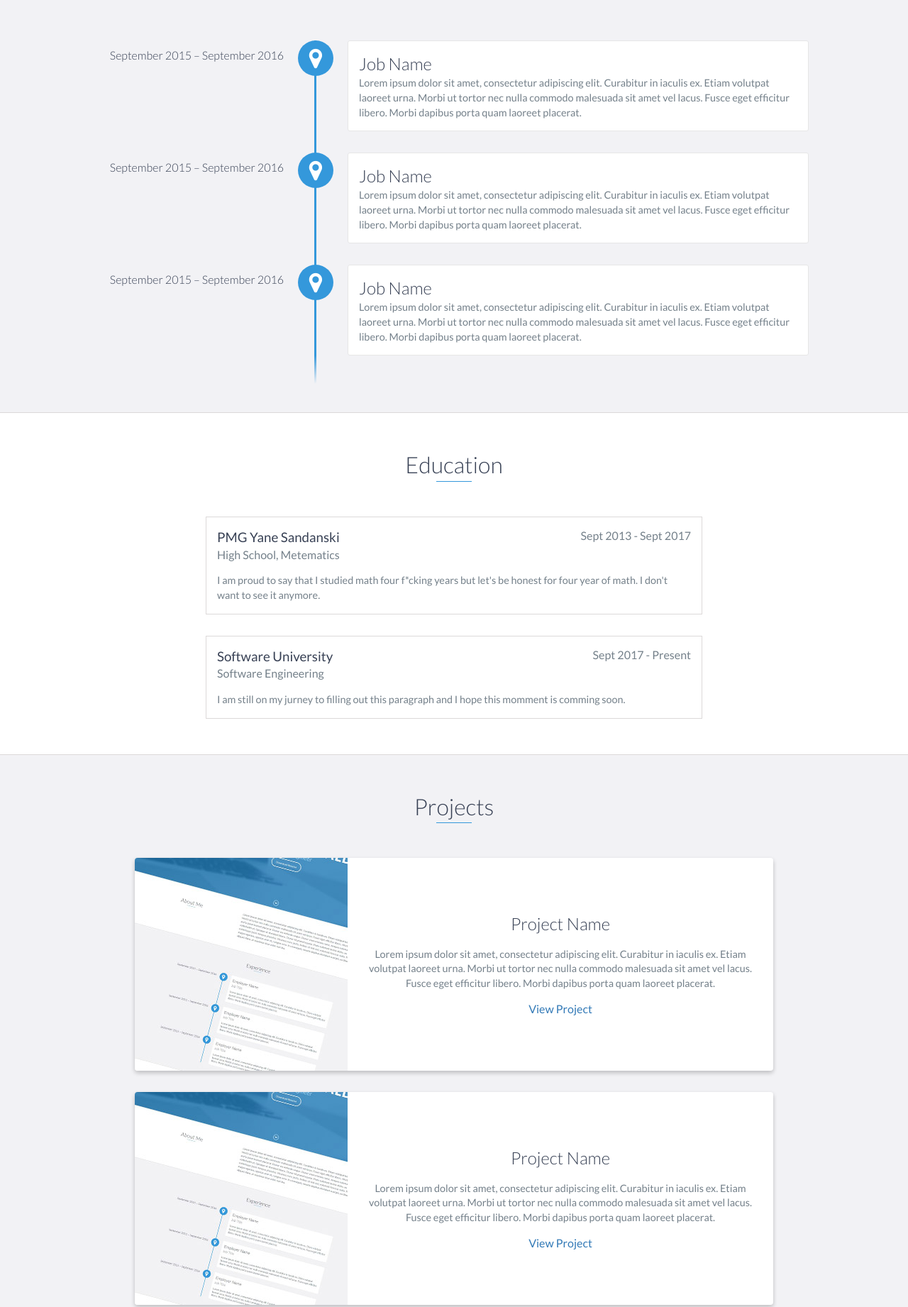
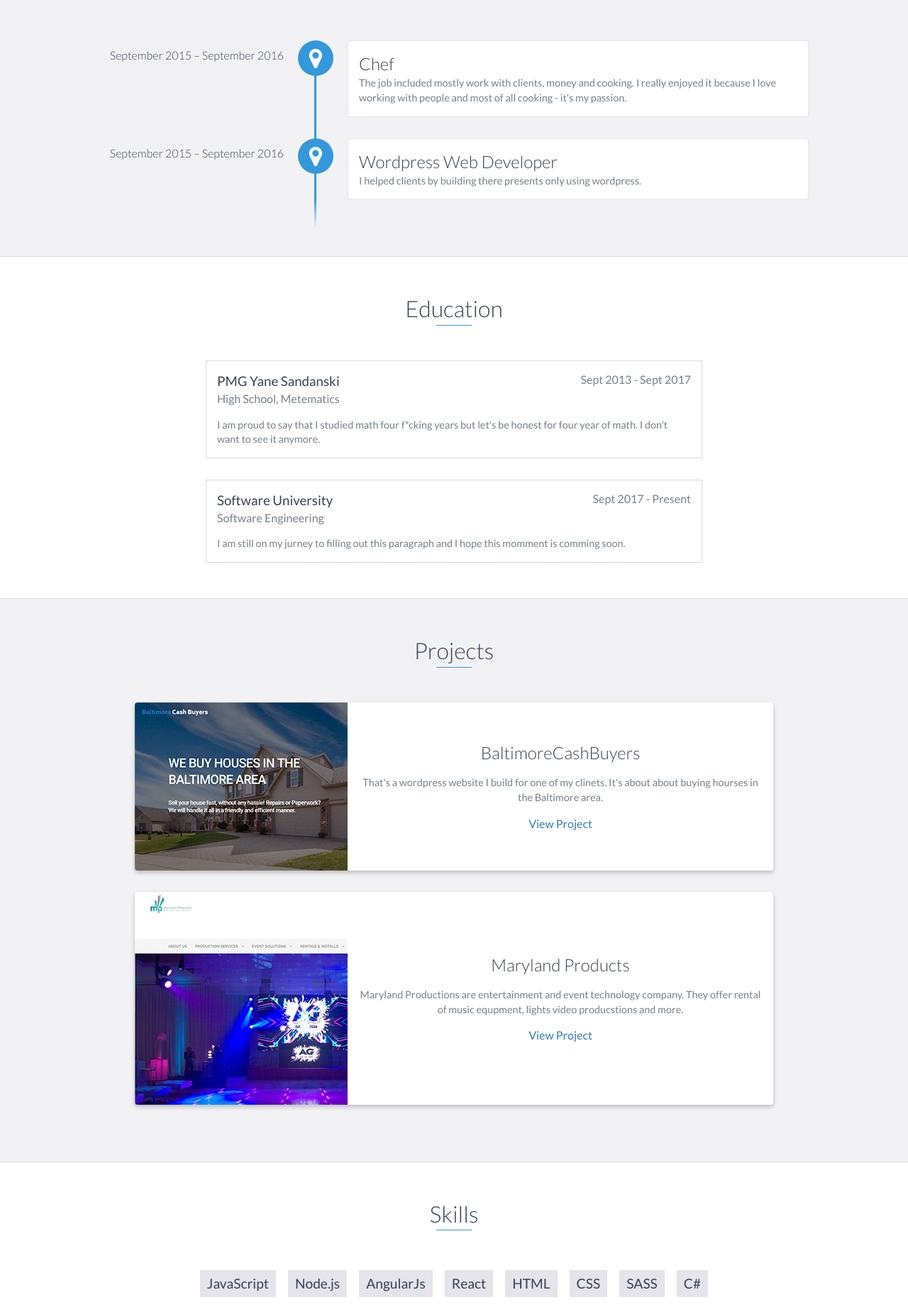
Before and after one commit to Menk98/css-advanced, a website: page index.html in a window 1280 px wide. Shown: the part 1141-2983 px from the top of the page at 71% size. Drawn offline with nearby package versions, Linux system fonts and the light colour scheme.

Commit message:
projects added

```diff
--- a/index.html
+++ b/index.html
@@ -50,7 +50,7 @@
         <div id="lead-content">
             <h1>Adem Menk</h1>
             <h2>Software Engineer</h2>
-            <a href="#" class="btn-rounded-white">Download Resume</a>
+            <a href="https://drive.google.com/uc?authuser=0&id=10bFTowWjicHJJRzivWyqQEMPO5uQDBd0&export=download" class="btn-rounded-white">Download Resume</a>
         </div>
         <!-- End #lead-content -->
 
@@ -85,23 +85,16 @@
         <h2 class="heading">Experience</h2>
         <div id="experience-timeline">
             <div data-date="September 2015 – September 2016">
-                <h3>Job Name</h3>
+                <h3>Chef</h3>
                 <p>
-                    Lorem ipsum dolor sit amet, consectetur adipiscing elit. Curabitur in iaculis ex. Etiam volutpat laoreet urna. Morbi ut tortor nec nulla commodo malesuada sit amet vel lacus. Fusce eget efficitur libero. Morbi dapibus porta quam laoreet placerat.
+                    The job included mostly work with clients, money and cooking. I really enjoyed it because I love working with people and most of all cooking - it's my passion.
                 </p>
             </div>
 
             <div data-date="September 2015 – September 2016">
-                <h3>Job Name</h3>
+                <h3>Wordpress Web Developer</h3>
                 <p>
-                    Lorem ipsum dolor sit amet, consectetur adipiscing elit. Curabitur in iaculis ex. Etiam volutpat laoreet urna. Morbi ut tortor nec nulla commodo malesuada sit amet vel lacus. Fusce eget efficitur libero. Morbi dapibus porta quam laoreet placerat.
-                </p>
-            </div>
-
-            <div data-date="September 2015 – September 2016">
-                <h3>Job Name</h3>
-                <p>
-                    Lorem ipsum dolor sit amet, consectetur adipiscing elit. Curabitur in iaculis ex. Etiam volutpat laoreet urna. Morbi ut tortor nec nulla commodo malesuada sit amet vel lacus. Fusce eget efficitur libero. Morbi dapibus porta quam laoreet placerat.
+                    I helped clients by building there presents only using wordpress.
                 </p>
             </div>
         </div>
@@ -138,15 +131,15 @@
             <div class="row">
                 <div class="project shadow-large">
                     <div class="project-image">
-                        <img src="images/project.jpg" />
+                        <img src="images/baltimore-project.jpg" />
                     </div>
                     <!-- End .project-image -->
                     <div class="project-info">
-                        <h3>Project Name</h3>
+                        <h3>BaltimoreCashBuyers</h3>
                         <p>
-                            Lorem ipsum dolor sit amet, consectetur adipiscing elit. Curabitur in iaculis ex. Etiam volutpat laoreet urna. Morbi ut tortor nec nulla commodo malesuada sit amet vel lacus. Fusce eget efficitur libero. Morbi dapibus porta quam laoreet placerat.
+                            That's a wordpress website I build for one of my clinets. It's about about buying hourses in the Baltimore area.
                         </p>
-                        <a href="#">View Project</a>
+                        <a href="https://www.baltimorecashbuyers.com">View Project</a>
                     </div>
                     <!-- End .project-info -->
                 </div>
@@ -154,15 +147,15 @@
 
                 <div class="project shadow-large">
                     <div class="project-image">
-                        <img src="images/project.jpg" />
+                        <img src="images/maryland-project.jpg" />
                     </div>
                     <!-- End .project-image -->
                     <div class="project-info">
-                        <h3>Project Name</h3>
+                        <h3>Maryland Products</h3>
                         <p>
-                            Lorem ipsum dolor sit amet, consectetur adipiscing elit. Curabitur in iaculis ex. Etiam volutpat laoreet urna. Morbi ut tortor nec nulla commodo malesuada sit amet vel lacus. Fusce eget efficitur libero. Morbi dapibus porta quam laoreet placerat.
+                            Maryland Productions are entertainment and event technology company. They offer rental of music equpment, lights video producstions and more.
                         </p>
-                        <a href="#">View Project</a>
+                        <a href="https://www.marylandproductions.com/">View Project</a>
                     </div>
                     <!-- End .project-info -->
                 </div>
@@ -217,22 +210,13 @@
                 <div class="col-sm-5 social">
                     <ul>
                         <li>
-                            <a href="https://github.com/" target="_blank"><i class="fa fa-github" aria-hidden="true"></i></a>
+                            <a href="https://github.com/menk98" target="_blank"><i class="fa fa-github" aria-hidden="true"></i></a>
                         </li>
                         <li>
-                            <a href="https://stackoverflow.com/" target="_blank"><i class="fa fa-stack-overflow" aria-hidden="true"></i></a>
+                            <a href="https://www.linkedin.com/in/adem-menk-06aa0a134/" target="_blank"><i class="fa fa-linkedin" aria-hidden="true"></i></a>
                         </li>
                         <li>
-                            <a href="https://linkedin.com/" target="_blank"><i class="fa fa-linkedin" aria-hidden="true"></i></a>
-                        </li>
-                        <li>
-                            <a href="https://www.facebook.com/" target="_blank"><i class="fa fa-facebook" aria-hidden="true"></i></a>
-                        </li>
-                        <li>
-                            <a href="https://twitter.com/" target="_blank"><i class="fa fa-twitter" aria-hidden="true"></i></a>
-                        </li>
-                        <li>
-                            <a href="https://plus.google.com/" target="_blank"><i class="fa fa-google-plus" aria-hidden="true"></i></a>
+                            <a href="https://www.facebook.com/adememnk" target="_blank"><i class="fa fa-facebook" aria-hidden="true"></i></a>
                         </li>
                     </ul>
                 </div>
```
Also changed, not shown: images/baltimore-project.jpg (added), images/maryland-project.jpg (added), images/project.jpg (deleted).
